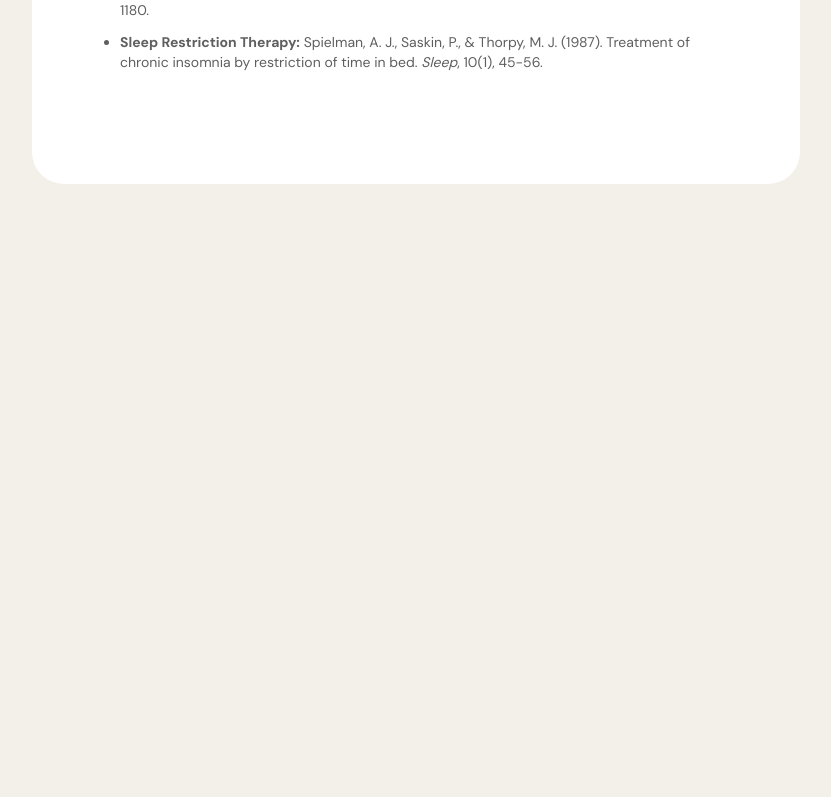
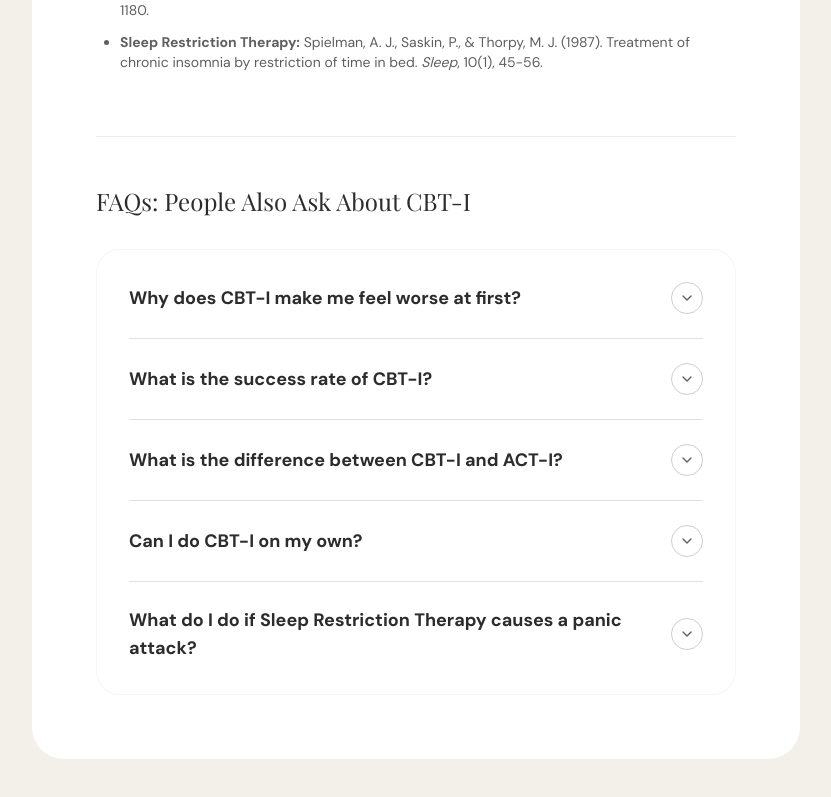
Before and after one commit to shishirtiwari23/good-night-companion, a Next.js app: page /articles/why-cbt-i-didnt-work-for-me in a window 1280 px wide. Shown: the part 4003-4800 px from the top of the page, without its empty margins (224-1055 px from the left). Before the commit the page ends 4363 px from the top, so only its background shows below. Built offline with nearby package versions, Linux system fonts and the light colour scheme; a web font is replaced by a local one.

Commit message:
feat: Add FAQs to why-cbt-i-didnt-work-for-me article

```diff
--- a/app/articles/why-cbt-i-didnt-work-for-me/page.tsx
+++ b/app/articles/why-cbt-i-didnt-work-for-me/page.tsx
@@ -1,6 +1,7 @@
 import React from "react";
 import Link from "next/link";
 import { Metadata } from "next";
+import FaqAccordion from "../../components/FaqAccordion";
 
 export const metadata: Metadata = {
   title: "Why CBT-I Didn't Work for Me the First Time (And What Was Actually Missing)",
@@ -11,6 +12,29 @@ export const metadata: Metadata = {
 };
 
 export default function Article18Page() {
+  const pageFaqs = [
+    {
+      "question": "Why does CBT-I make me feel worse at first?",
+      "answer": "CBT-I relies on Sleep Restriction Therapy, which temporarily compresses your sleep window to build biological sleep pressure. In the first 1 to 2 weeks, this causes mild sleep deprivation, which temporarily spikes daytime fatigue, cortisol, and anxiety before your sleep architecture successfully consolidates."
+    },
+    {
+      "question": "What is the success rate of CBT-I?",
+      "answer": "Clinical studies show CBT-I is highly effective, with roughly 70% to 80% of patients experiencing significant improvements in sleep quality. However, drop-out rates can be high if patients attempt unguided CBT-I without psychological support to manage the initial increase in fatigue."
+    },
+    {
+      "question": "What is the difference between CBT-I and ACT-I?",
+      "answer": "CBT-I focuses on altering behaviors (restricting sleep, getting out of bed) and restructuring anxious thoughts. ACT-I (Acceptance and Commitment Therapy) focuses on mindfulness—teaching you to stop fighting your wakefulness, drop the struggle, and neutrally observe anxious thoughts without reacting to them."
+    },
+    {
+      "question": "Can I do CBT-I on my own?",
+      "answer": "While you can learn the mechanics of CBT-I independently, unguided CBT-I often leads to increased anxiety and perfectionism around sleep rules. Utilizing a structured framework, like a guided journal or a certified sleep therapist, drastically improves compliance and success rates."
+    },
+    {
+      "question": "What do I do if Sleep Restriction Therapy causes a panic attack?",
+      "answer": "If compressing your sleep window causes severe panic, you must raise your \"clinical safety floor.\" Never restrict your sleep below 5.5 hours. If panic persists, pause the restriction and focus entirely on ACT-I cognitive tools (like Cognitive Defusion) to lower your hyperarousal first."
+    }
+  ];
+
   return (
     <main className="min-h-screen flex flex-col items-center p-6 md:p-24 relative bg-[var(--background)]">
       <div className="w-full max-w-3xl z-10 mb-12 flex justify-between items-center">
@@ -131,6 +155,9 @@ export default function Article18Page() {
             <li><strong>CBT-I Efficacy & Outcomes:</strong> Morin, C. M., et al. (1994). Nonpharmacological interventions for insomnia: a meta-analysis of treatment efficacy. <em>American Journal of Psychiatry</em>, 151(8), 1172-1180.</li>
             <li><strong>Sleep Restriction Therapy:</strong> Spielman, A. J., Saskin, P., & Thorpy, M. J. (1987). Treatment of chronic insomnia by restriction of time in bed. <em>Sleep</em>, 10(1), 45-56.</li>
           </ul>
+
+          <FaqAccordion faqs={pageFaqs} title="FAQs: People Also Ask About CBT-I" />
+
         </div>
       </article>
     </main>
```
